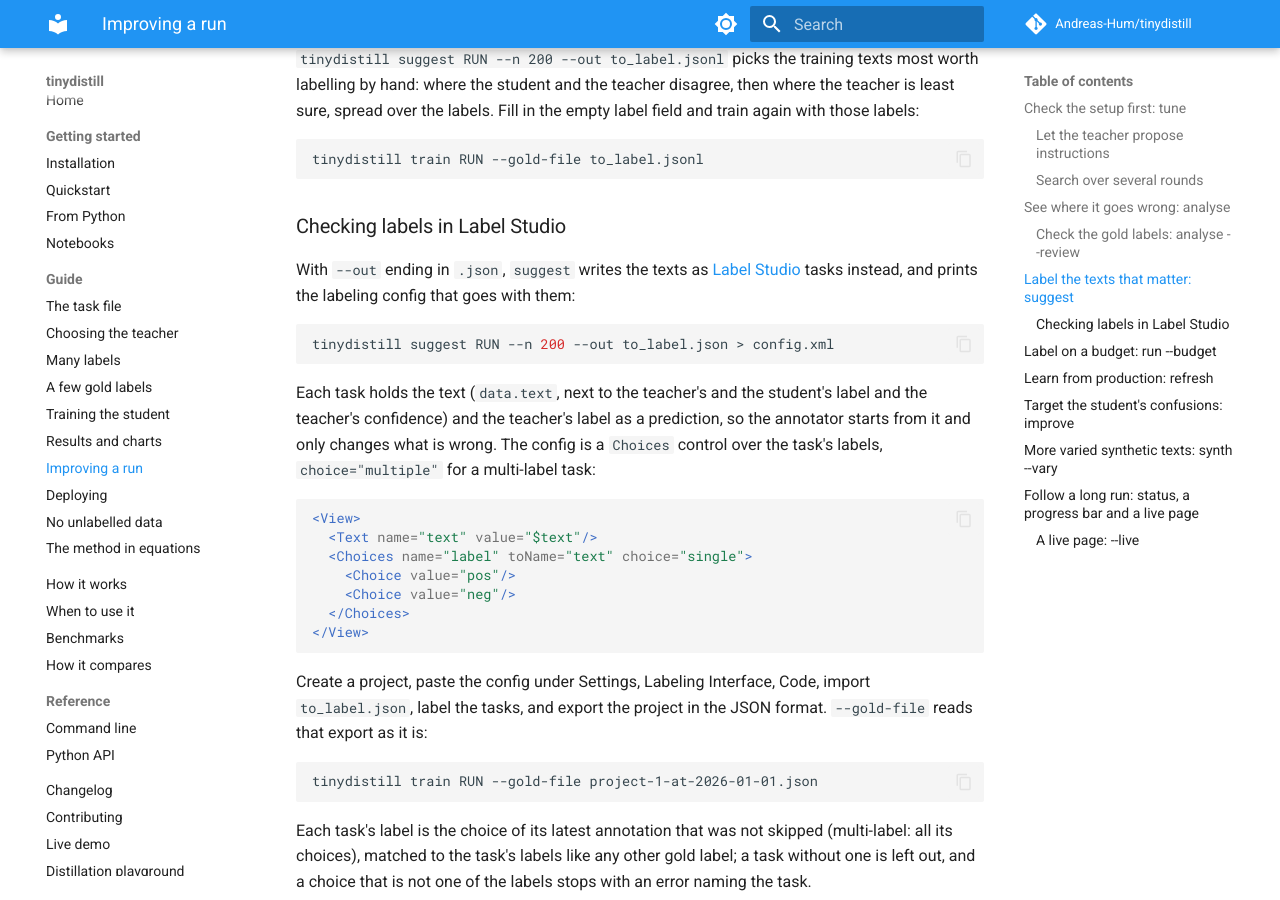
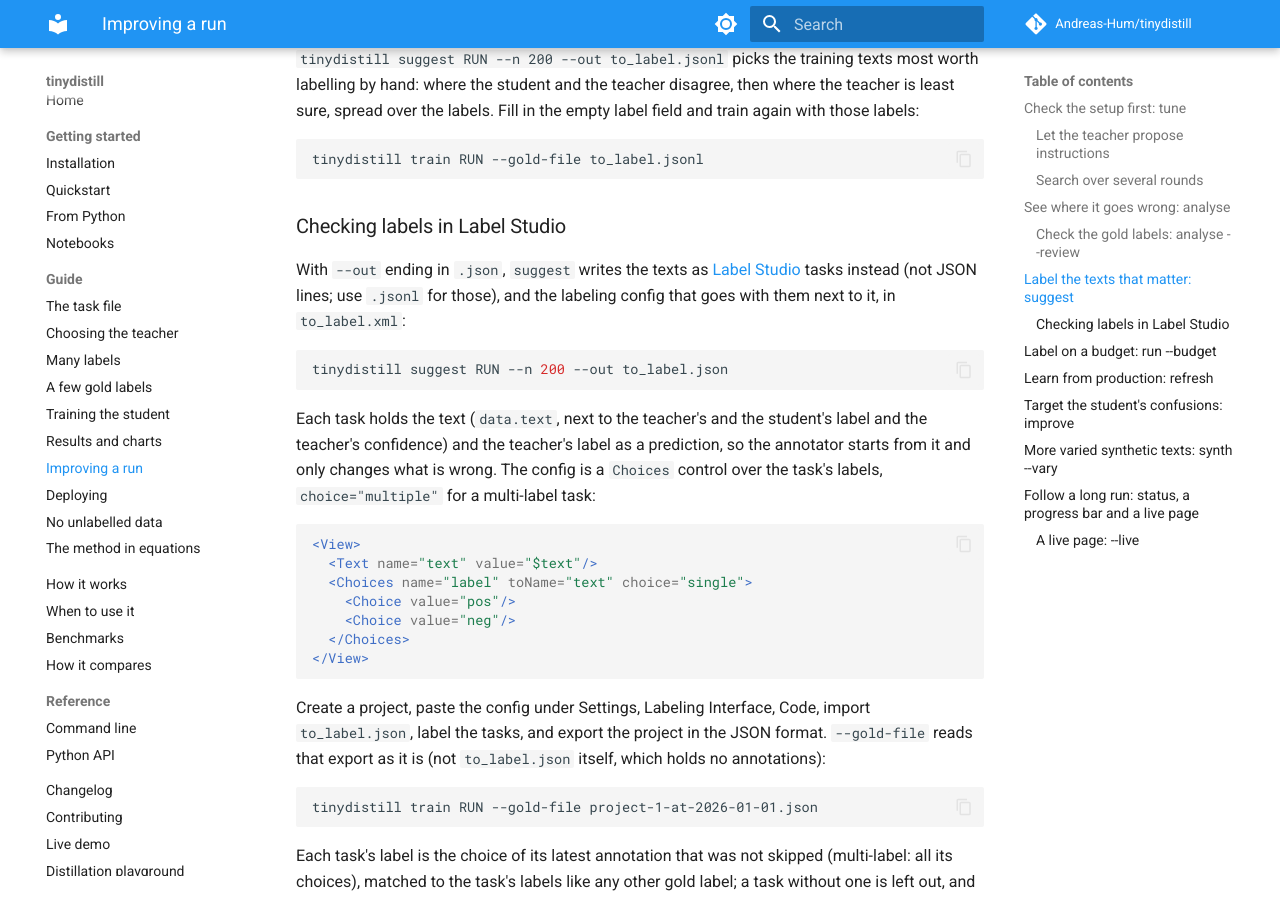
Before and after one commit to Andreas-Hum/tinydistill, an MkDocs documentation site: the page built from docs/guide/improving.md, in a window 1280 px wide and 900 px high, scrolled down 2810 px. Built offline with MkDocs 1.6.1 and Material for MkDocs 9.7.7, drawn with Linux system fonts in a browser that asks for light colours; comment, search, counter and statistics services are not loaded.

Commit message:
cli : suggest writes the Label Studio config to FILE.xml in UTF-8; --gold-file says when it gets the unlabelled tasks

````diff
--- a/docs/guide/improving.md
+++ b/docs/guide/improving.md
@@ -99,10 +99,11 @@ tinydistill train RUN --gold-file to_label.jsonl
 ### Checking labels in Label Studio
 
 With `--out` ending in `.json`, `suggest` writes the texts as [Label Studio](https://labelstud.io) tasks
-instead, and prints the labeling config that goes with them:
+instead (not JSON lines; use `.jsonl` for those), and the labeling config that goes with them next to it, in
+`to_label.xml`:
 
 ```sh
-tinydistill suggest RUN --n 200 --out to_label.json > config.xml
+tinydistill suggest RUN --n 200 --out to_label.json
 ```
 
 Each task holds the text (`data.text`, next to the teacher's and the student's label and the teacher's
@@ -120,7 +121,8 @@ wrong. The config is a `Choices` control over the task's labels, `choice="multip
 ```
 
 Create a project, paste the config under Settings, Labeling Interface, Code, import `to_label.json`, label the
-tasks, and export the project in the JSON format. `--gold-file` reads that export as it is:
+tasks, and export the project in the JSON format. `--gold-file` reads that export as it is (not `to_label.json`
+itself, which holds no annotations):
 
 ```sh
 tinydistill train RUN --gold-file project-1-at-2026-01-01.json
````
Also changed, not shown: CHANGELOG.md (+3 -1 lines), README.md (+2 -2 lines), 3 other files.
